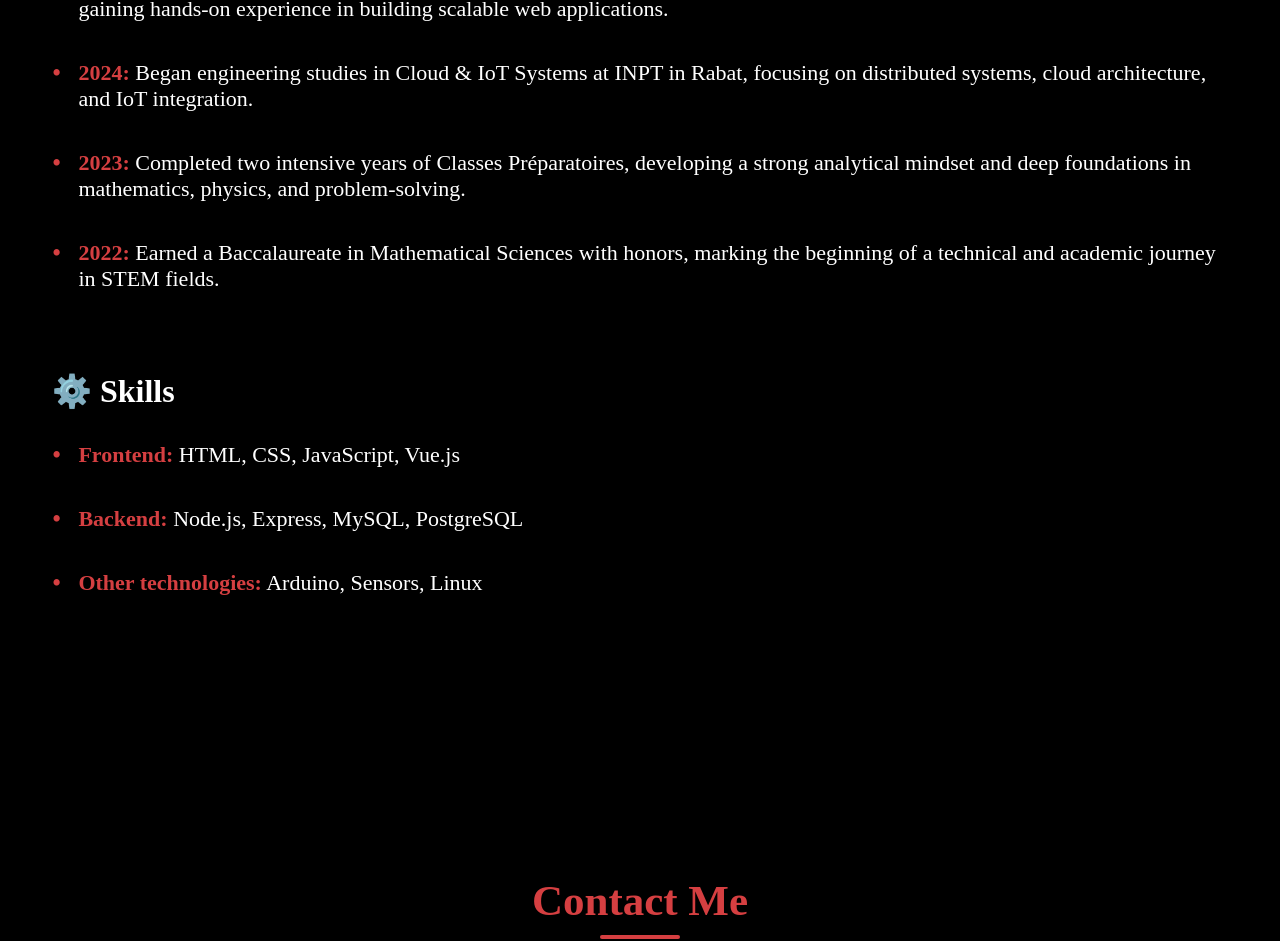
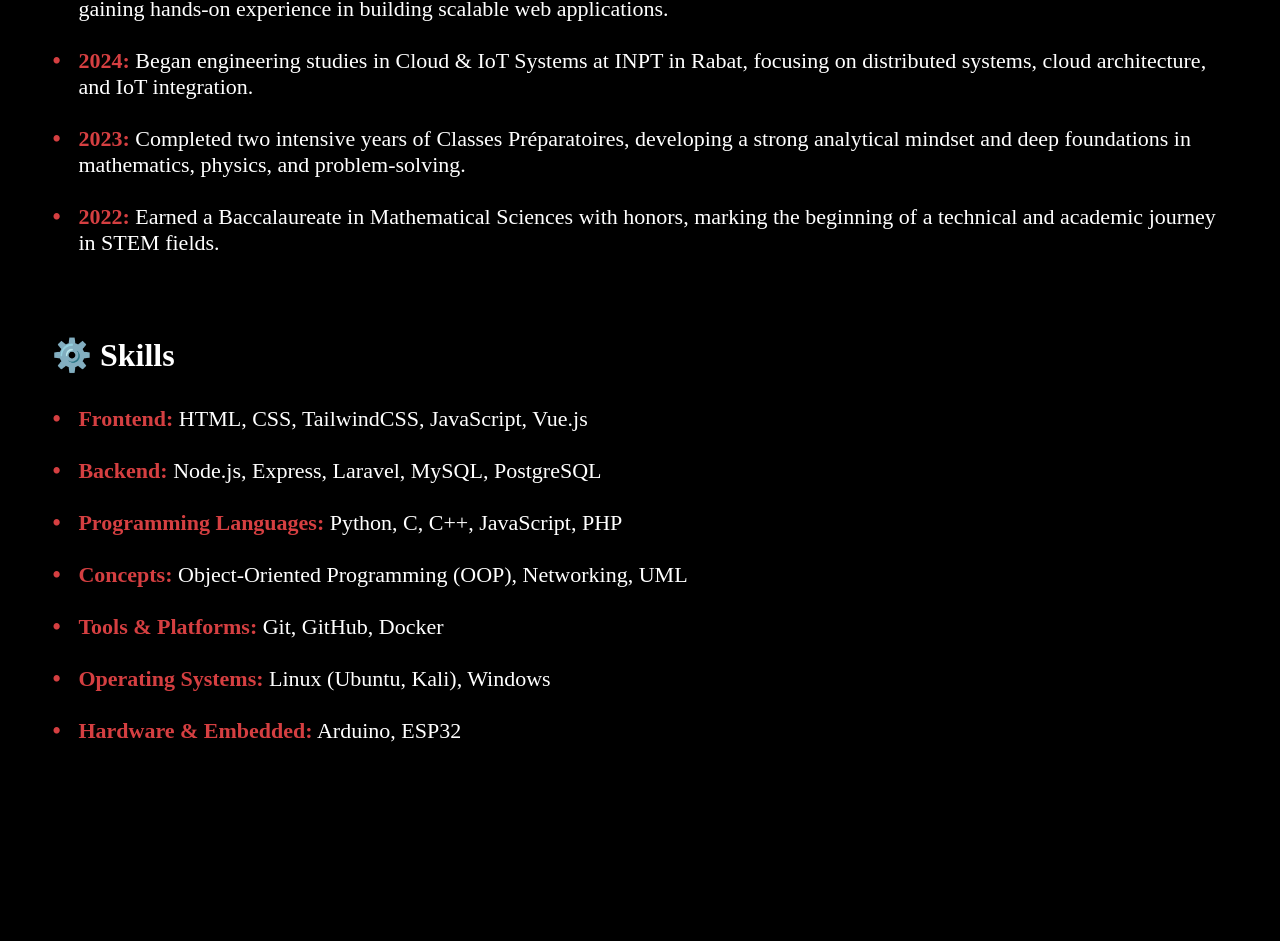
Before and after one commit to Omarahorrar5/Portfolio, a Vue app: page / in a window 1280 px wide. Shown: the part 1497-2438 px from the top of the page. Built offline with nearby package versions, Linux system fonts and the light colour scheme.

Commit message:
updating skills

```diff
--- a/src/assets/main.css
+++ b/src/assets/main.css
@@ -260,7 +260,7 @@ h3 {
 .timeline li,
 .skills li {
   font-size: 22px;
-  margin-bottom: 38px;
+  margin-bottom: 26px;
   padding-left: 1.2em;
   position: relative;
 }
--- a/src/components/AboutSection.vue
+++ b/src/components/AboutSection.vue
@@ -34,9 +34,13 @@
 
         <h3 class="skills-title">⚙️ Skills</h3>
         <ul class="skills">
-          <li><strong>Frontend:</strong> HTML, CSS, JavaScript, Vue.js</li>
-          <li><strong>Backend:</strong> Node.js, Express, MySQL, PostgreSQL</li>
-          <li><strong>Other technologies:</strong> Arduino, Sensors, Linux</li>
+          <li><strong>Frontend:</strong> HTML, CSS, TailwindCSS, JavaScript, Vue.js</li>
+          <li><strong>Backend:</strong> Node.js, Express, Laravel, MySQL, PostgreSQL</li>
+          <li><strong>Programming Languages:</strong> Python, C, C++, JavaScript, PHP</li>
+          <li><strong>Concepts:</strong> Object-Oriented Programming (OOP), Networking, UML</li>
+          <li><strong>Tools & Platforms:</strong> Git, GitHub, Docker</li>
+          <li><strong>Operating Systems:</strong> Linux (Ubuntu, Kali), Windows</li>
+          <li><strong>Hardware & Embedded:</strong> Arduino, ESP32</li>
         </ul>
 
       </div>
```
